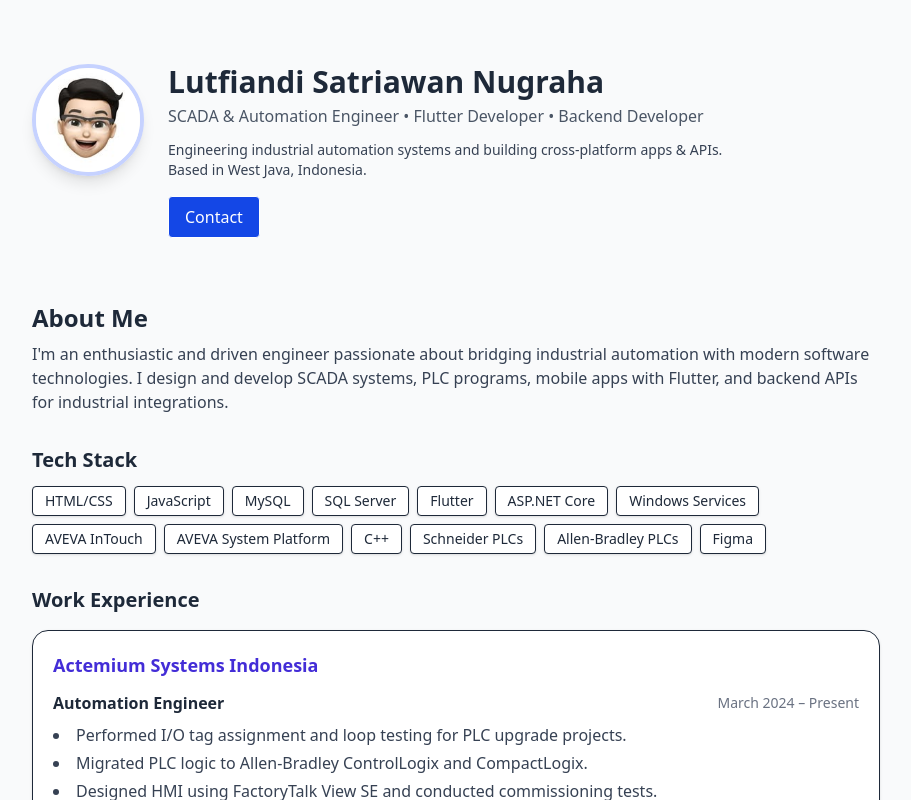
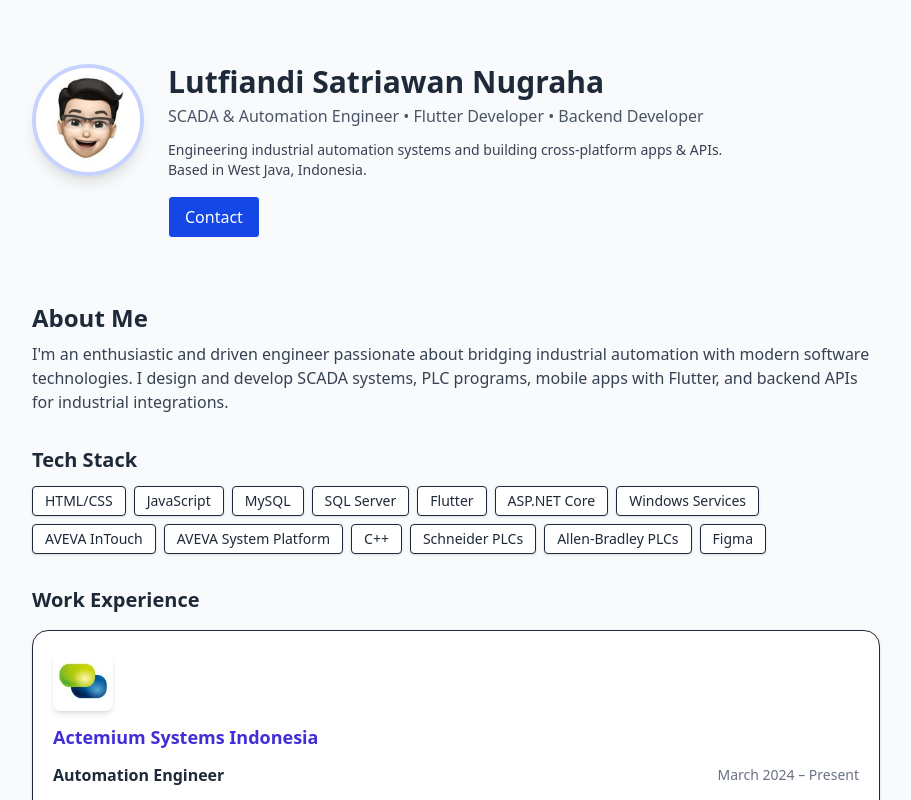
Before and after one commit to lutfiandisn/lutfiandisn.github.io, a React (Vite) app: page / in a window 1280 px wide. Shown: the top 800 px of the page, without its empty margins (184-1095 px from the left). Built offline with nearby package versions, Linux system fonts and the light colour scheme.

Commit message:
add: company logo asset in Work Experience section

```diff
--- a/src/App.css
+++ b/src/App.css
@@ -2,4 +2,5 @@
   max-width: 1280px;
   margin: 0 auto;
   padding: .5rem;
+  background-color: #f9fafb;
 }
--- a/src/components/Experience.jsx
+++ b/src/components/Experience.jsx
@@ -1,6 +1,7 @@
 const experiences = [
   {
     company: "Actemium Systems Indonesia",
+    logoUrl: "/actemium-logo.png",
     roles: [
       {
         title: "Automation Engineer",
@@ -25,6 +26,7 @@ const experiences = [
   },
   {
     company: "Yokogawa Indonesia",
+    logoUrl: "/yokogawa-logo.png",
     roles: [
       {
         title: "Support Engineer (Internship)",
@@ -49,7 +51,14 @@ export default function Experience() {
             key={exp.company}
             className="bg-white border rounded-2xl shadow-sm p-5 hover:shadow-md transition-all duration-300"
           >
-            <h4 className="text-lg font-bold text-indigo-700">{exp.company}</h4>
+            <img
+              src={exp.logoUrl}
+              alt={exp.company}
+              className="w-15 h-15 shadow-md rounded-lg"
+            />
+            <h4 className="text-lg font-bold text-indigo-700 mt-3">
+              {exp.company}
+            </h4>
 
             <div className="mt-3 space-y-4">
               {exp.roles.map((role, i) => (
--- a/src/components/Hero.jsx
+++ b/src/components/Hero.jsx
@@ -2,7 +2,7 @@ import { motion } from "framer-motion";
 
 export default function Hero() {
   return (
-    <section className="flex flex-col sm:flex-row items-center sm:items-start gap-6 py-8">
+    <section className="flex flex-col sm:flex-row items-center sm:items-start gap-6 py-8 ">
       <img
         src="/profile.png"
         alt="Profile"
--- a/src/main.jsx
+++ b/src/main.jsx
@@ -1,4 +1,3 @@
-// src/main.jsx
 import { StrictMode } from "react";
 import { createRoot } from "react-dom/client";
 import "./index.css";
```
Also changed, not shown: public/actemium-logo.png (added), public/yokogawa-logo.png (added).
